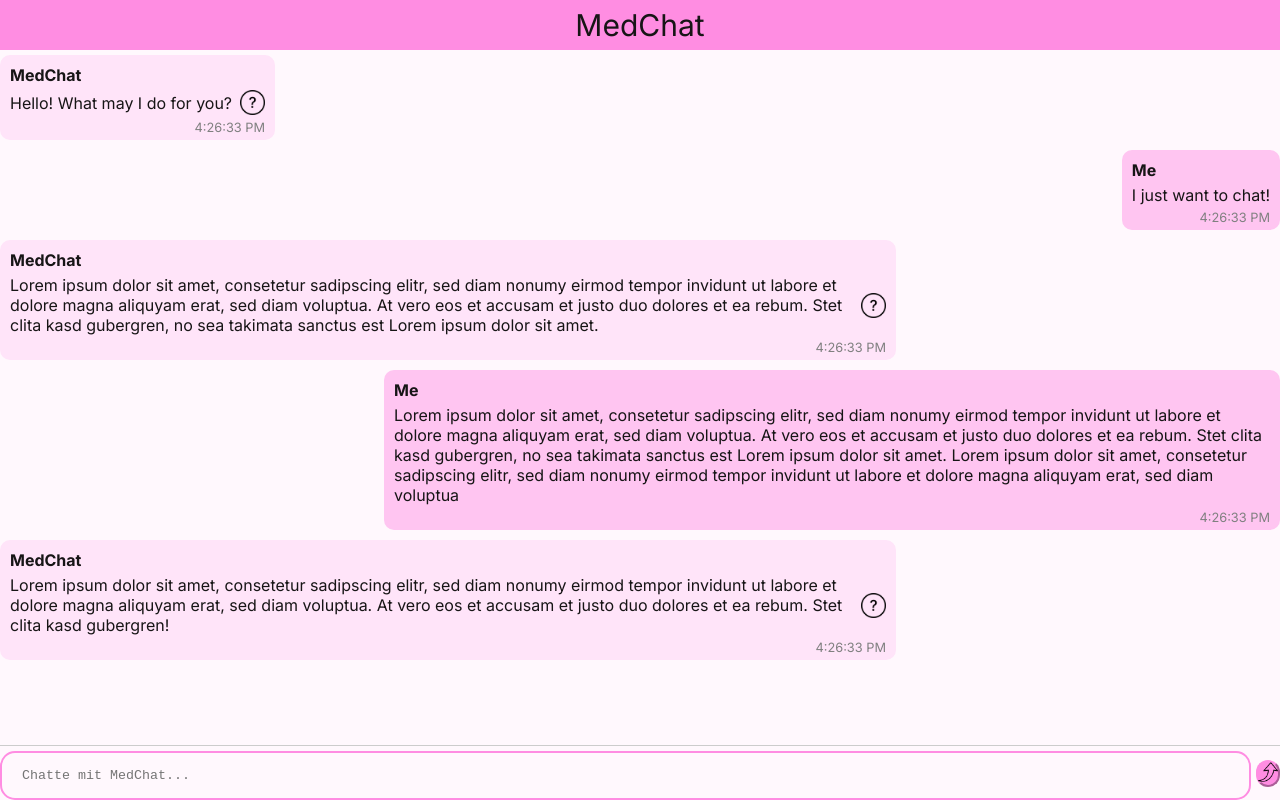
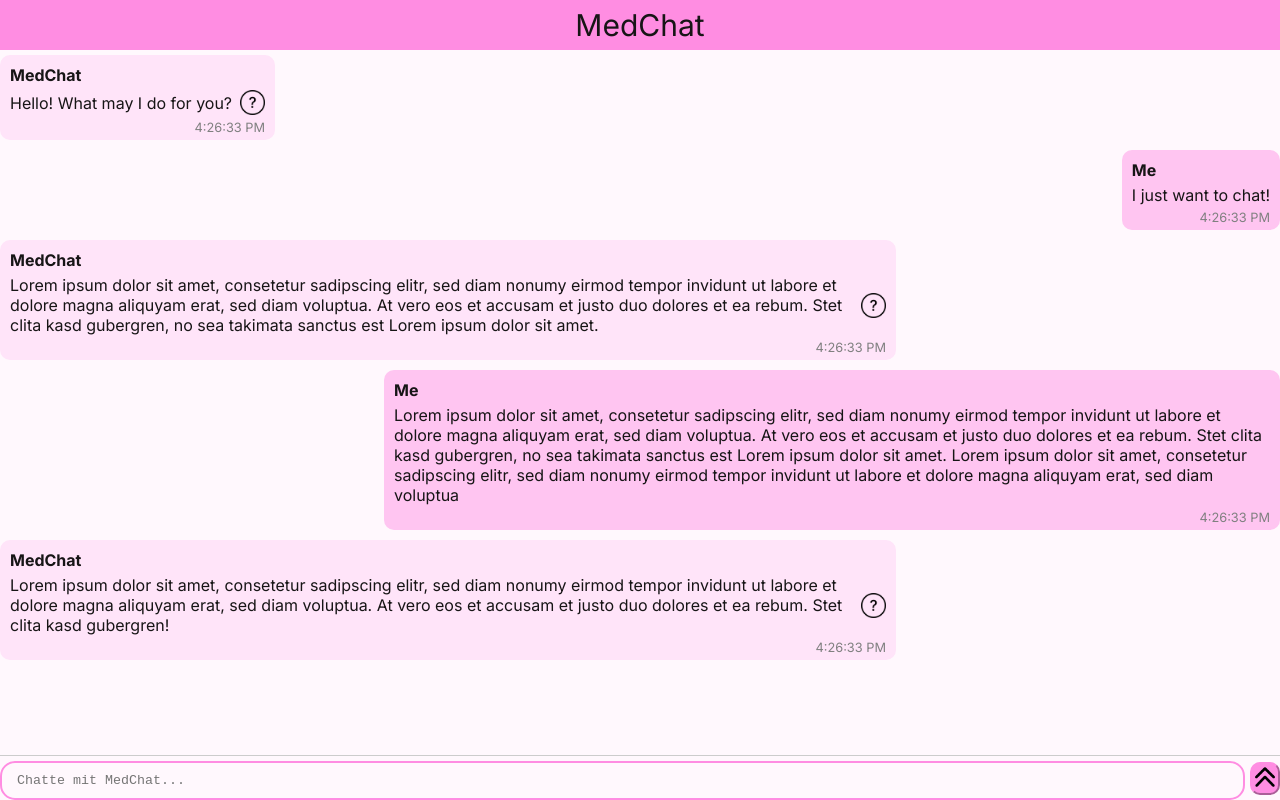
Before and after one commit to EStaELisa/medbot, a Next.js app: page / in a window 1280 px wide. Built offline with nearby package versions, Linux system fonts and the light colour scheme.

Commit message:
#12: change input button

```diff
--- a/src/components/input/Input.tsx
+++ b/src/components/input/Input.tsx
@@ -40,7 +40,7 @@ const Input = (props:props) => {
                 style={{overflow: 'hidden'}}
               />
               <button type="submit" className={styles['button']}>
-                  <img className={styles['icon']} src={'/arrow.png'}/>
+                  <img className={styles['icon']} src={'/double-arrow.png'}/>
               </button>
           </form>
       </div>
--- a/src/components/input/input.module.css
+++ b/src/components/input/input.module.css
@@ -1,12 +1,13 @@
 .input {
     width: 100%;
-    padding: 15px 20px;
+    padding: 10px 15px;
     margin-top: 5px;
     box-sizing: border-box;
     border: 2px solid var(--header);
     border-radius: 15px;
     background-color: var(--background);
     resize: none;
+    flex: 1;
 }
 
 .icon {
@@ -17,7 +18,15 @@
 .button {
     background-color: var(--header);
     border-color: var(--header);
-    border-radius: 20px;
+    border-radius: 10px;
+    padding: 3px 3px;
+    cursor: pointer;
+    /* height: 30px; */
+}
+
+.button:hover{
+    background-color: var(--foreground);
+    border-color: var(--foreground);
 }
 
 .form {
--- a/src/components/inputButton/inputButton.module.css
+++ /dev/null
@@ -1,10 +0,0 @@
-.icon{
-    height: 20px;
-    width: 20px;
-}
-
-.button{
-    background-color: var(--header);
-    border-color: var(--header);
-    border-radius: 20px;
-}
```
Also changed, not shown: src/components/inputButton/InputButton.tsx (deleted, +0 -18 lines), public/arrow.png (deleted), public/double-arrow.png (added).
